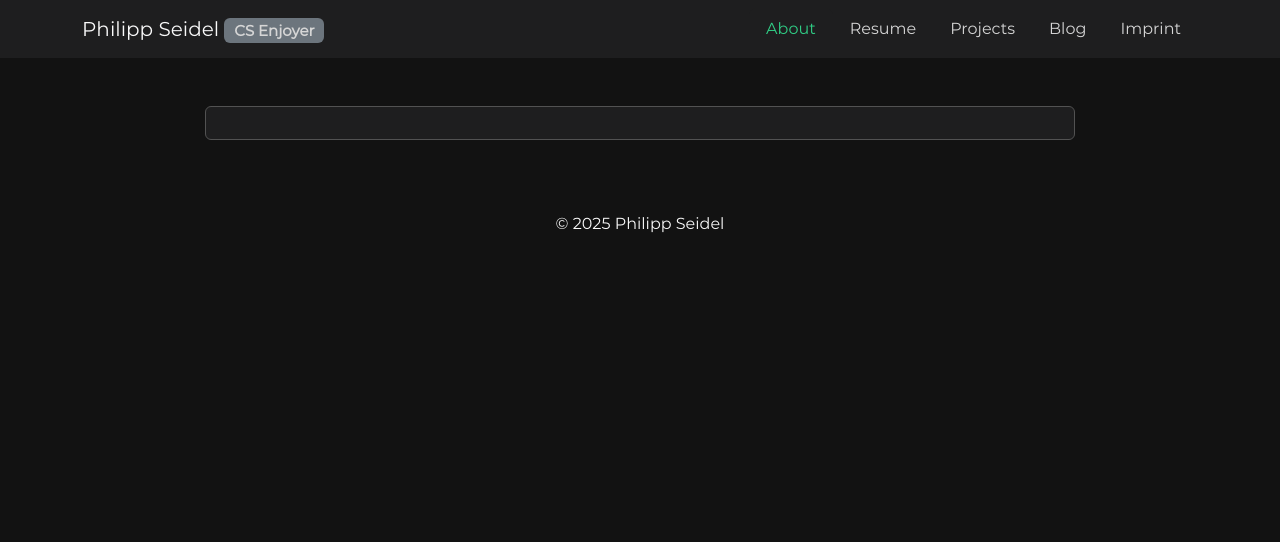
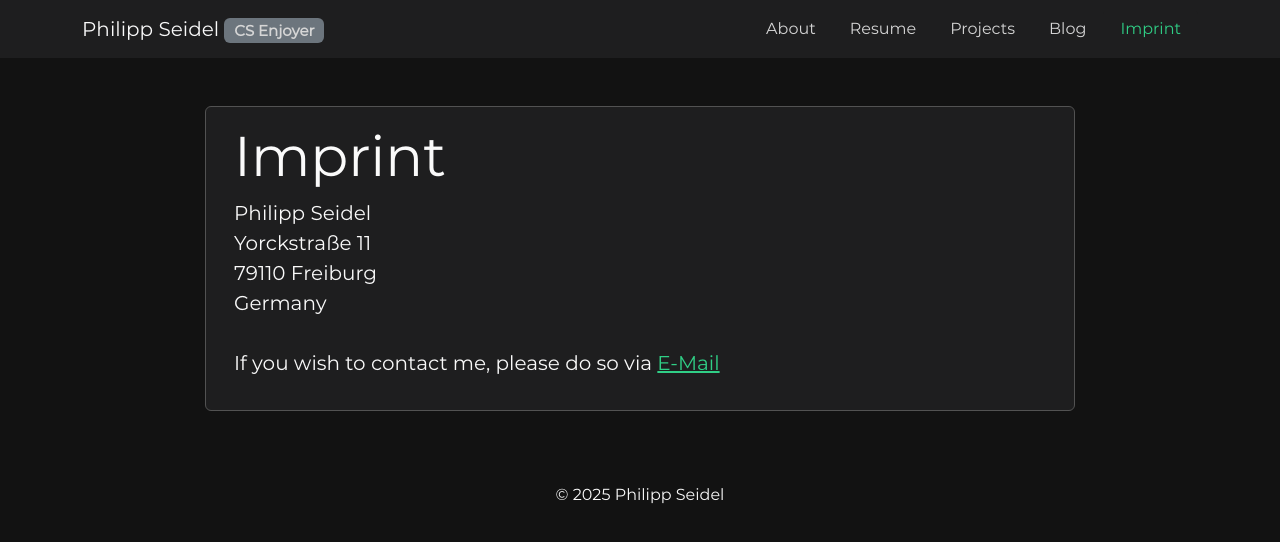
Before and after one commit to PhilippSeidel/philippseidel.github.io, a React (Create React App) app in the folder frontend/: page /imprint in a window 1280 px wide. Shown: the top 542 px of the page. Built offline with nearby package versions, Linux system fonts and the light colour scheme.

Commit message:
added imprint and updated navbar

```diff
--- a/frontend/src/App.css
+++ b/frontend/src/App.css
@@ -32,5 +32,5 @@ h1, h2, h3, h4, h5, h6 {
 }
 
 p {
-  color: var(--border-grey);
+  color: var(--text-dark);
 }
--- a/frontend/src/App.tsx
+++ b/frontend/src/App.tsx
@@ -3,6 +3,7 @@ import './App.css';
 import { BrowserRouter as Router, Routes, Route } from 'react-router-dom';
 import Layout from './components/Layout';
 import Home from './pages/Home';
+import Imprint from './pages/Imprint';
 
 const App: React.FC = () => {
   return (
@@ -10,6 +11,7 @@ const App: React.FC = () => {
       <Layout>
         <Routes>
           <Route path="/" element={<Home />} />
+          <Route path="/imprint" element={<Imprint />} />
           {/* Add more routes here */}
         </Routes>
       </Layout>
--- a/frontend/src/components/Header.tsx
+++ b/frontend/src/components/Header.tsx
@@ -1,5 +1,6 @@
 import React from 'react';
 import './Header.css';
+import { NavLink } from 'react-router-dom';
 function Header() {
     return (
         <nav className="navbar navbar-expand-lg custom-navbar">
@@ -9,19 +10,39 @@ function Header() {
                 <div className="collapse navbar-collapse" id="navbarSupportedContent">
                     <ul className="nav nav-tabs">
                     <li className="nav-item">
-                        <a className="nav-link active" aria-current="page" href="#">About</a>
+                        <NavLink
+                        to="/"
+                        className={({ isActive }) => isActive ? "nav-link active" : "nav-link"}>
+                            About
+                        </NavLink>
                     </li>
                     <li className="nav-item">
-                        <a className="nav-link" href="#">Resume</a>
+                        <NavLink
+                        to="/resume"
+                        className={({ isActive }) => isActive ? "nav-link active" : "nav-link"}>
+                            Resume
+                        </NavLink>
                     </li>
                     <li className="nav-item">
-                        <a className="nav-link" href="#">Projects</a>
+                        <NavLink
+                        to="/projects"
+                        className={({ isActive }) => isActive ? "nav-link active" : "nav-link"}>
+                            Projects
+                        </NavLink>
                     </li>
                     <li className="nav-item">
-                        <a className="nav-link" href="#">Blog</a>
+                        <NavLink
+                        to="/blog"
+                        className={({ isActive }) => isActive ? "nav-link active" : "nav-link"}>
+                            Blog
+                        </NavLink>
                     </li>
                     <li className="nav-item">
-                        <a className="nav-link" href="#">Imprint</a>
+                        <NavLink
+                        to="/imprint"
+                        className={({ isActive }) => isActive ? "nav-link active" : "nav-link"}>
+                            Imprint
+                        </NavLink>
                     </li>
                     </ul>
                 </div>
--- a/frontend/src/pages/Home.css
+++ /dev/null
@@ -1,5 +0,0 @@
-@import '../App.css';
-
-p {
-    color: var(--text-dark);
-}
--- a/frontend/src/pages/Home.tsx
+++ b/frontend/src/pages/Home.tsx
@@ -1,5 +1,4 @@
 import React from 'react';
-import './Home.css'
 
 const Home: React.FC = () => {
   return (
--- /dev/null
+++ b/frontend/src/pages/Imprint.tsx
@@ -0,0 +1,17 @@
+import React from 'react';
+
+const Imprint: React.FC = () => {
+  return (
+    <section>
+      <h2 className="display-4">Imprint</h2>
+        <p className="lead">Philipp Seidel<br/>
+            Yorckstraße 11<br/>
+            79110 Freiburg<br/>
+            Germany<br/><br/>
+            If you wish to contact me, please do so via <a href="mailto:mail@philipp-seidel.de">E-Mail</a>
+        </p>
+    </section>
+  );
+};
+
+export default Imprint;
```
